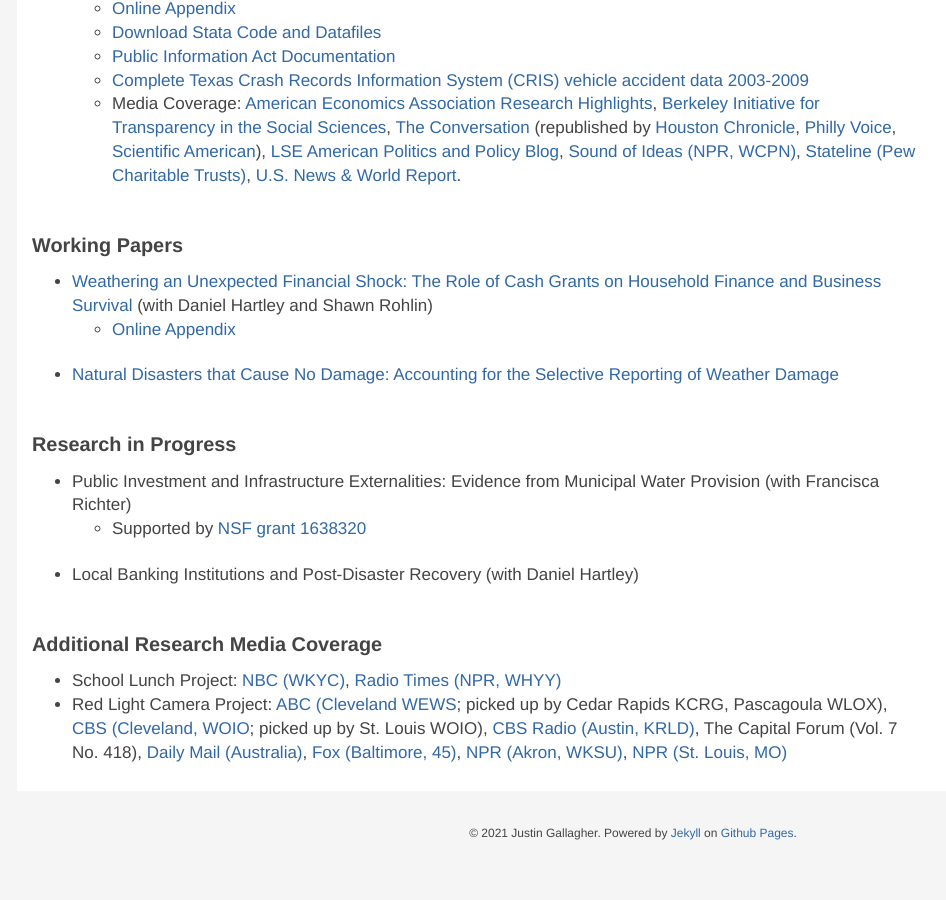
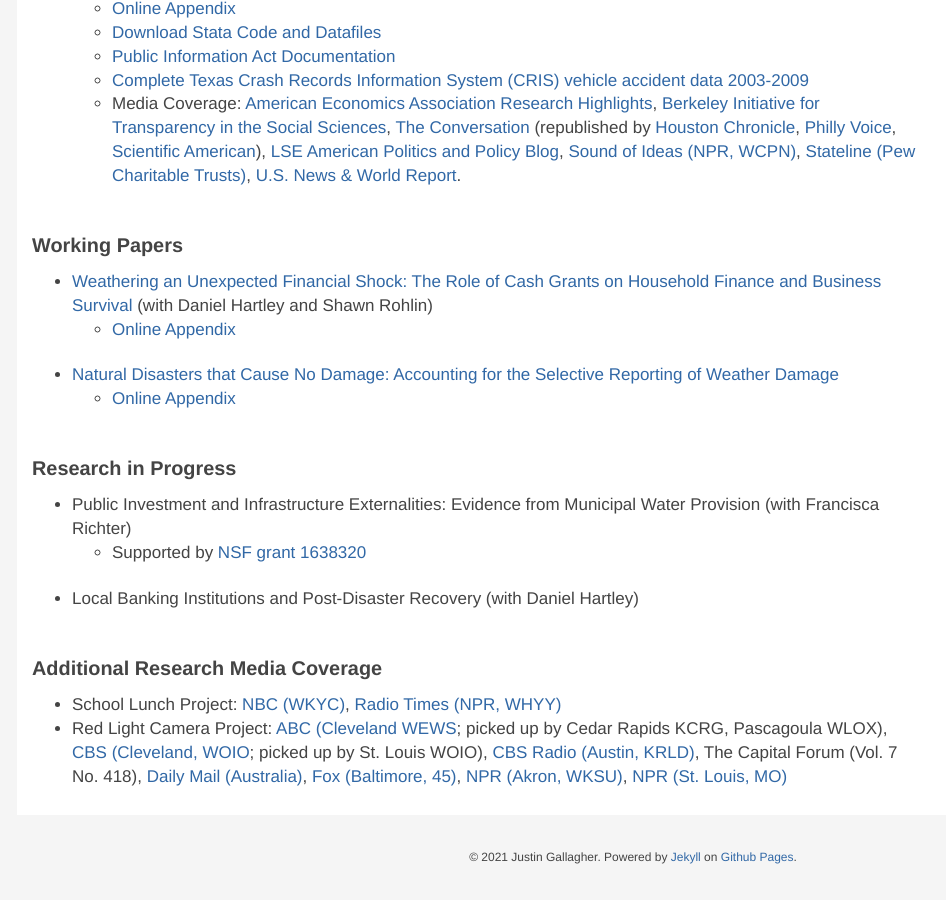
Before and after one commit to justinpgallagher/justinpgallagher.github.io, a Jekyll site: the page built from research.html, in a window 1280 px wide and 900 px high, scrolled down 920 px. Shown: the whole window, without its empty margins (7-953 px from the left). Built offline with Jekyll 4.4.1, drawn with Linux system fonts in a browser that asks for light colours; nearby versions of some CDN libraries; some web fonts are replaced; library files that are not in the unit come from our copies; before the commit the page ends 1796 px from its top, so only the background shows below that.

Commit message:
Update research.md

```diff
--- a/_includes/research.md
+++ b/_includes/research.md
@@ -66,7 +66,8 @@
 - {:.pub_li} [Weathering an Unexpected Financial Shock: The Role of Cash Grants on Household Finance and Business Survival](pdfs/Tornadoes_061321.pdf) (with Daniel Hartley and Shawn Rohlin)
   - [Online Appendix](pdfs/Tornadoes_appendix_061321.pdf)
 
-- {:.pub_li} [Natural Disasters that Cause No Damage: Accounting for the Selective Reporting of Weather Damage](pdfs/Attentive_Electorate_website_071721.pdf)
+- {:.pub_li} [Natural Disasters that Cause No Damage: Accounting for the Selective Reporting of Weather Damage](pdfs/Attentive_Electorate_081121.pdf)
+  - [Online Appendix](pdfs/Attentive_Electorate_Appendix_081121.pdf)
 
 ### Research in Progress
 
```
